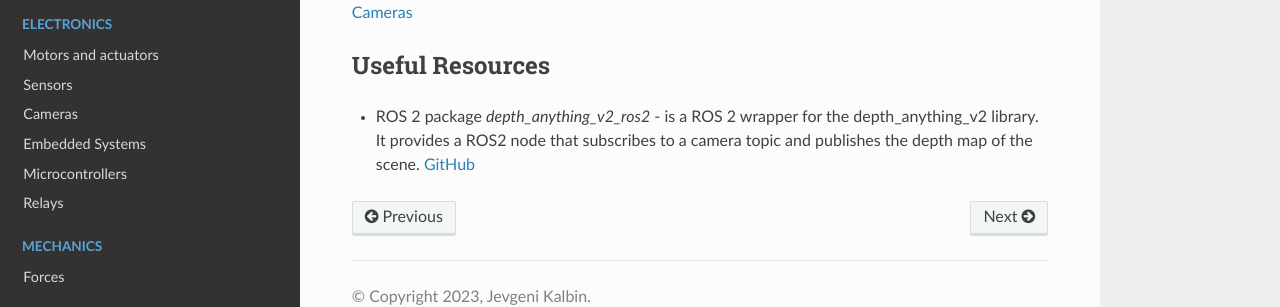
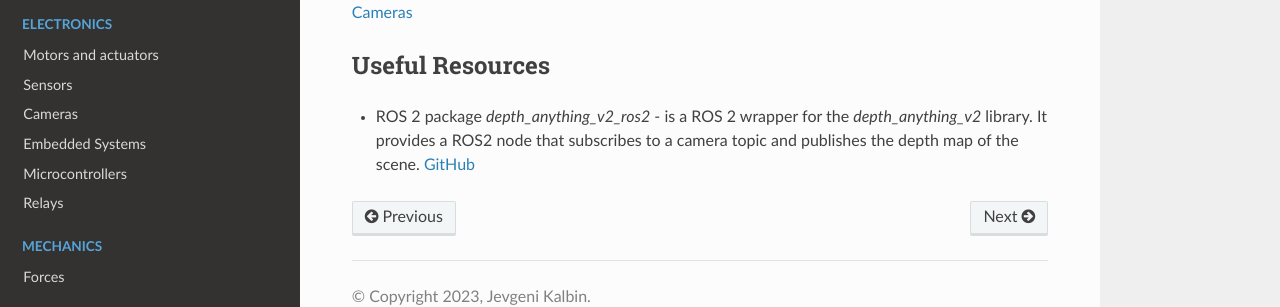
Before and after one commit to jevgenik/manuals, a Sphinx documentation site: the page built from source/files/software/ros2/computer_vision_in_ros.rst, in a window 1280 px wide and 900 px high, scrolled down 939 px. Shown: the part 534-841 px from the top of the window. Built offline with Sphinx 7.4.7 and the Read the Docs theme 2.0.0, drawn with Linux system fonts in a browser that asks for light colours.

```diff
--- a/source/files/software/ros2/computer_vision_in_ros.rst
+++ b/source/files/software/ros2/computer_vision_in_ros.rst
@@ -59,5 +59,5 @@ Cameras
 Useful Resources
 ================
 
-* ROS 2 package *depth_anything_v2_ros2* - is a ROS 2 wrapper for the depth_anything_v2 library. It provides a ROS2 node that subscribes
+* ROS 2 package *depth_anything_v2_ros2* - is a ROS 2 wrapper for the *depth_anything_v2* library. It provides a ROS2 node that subscribes
   to a camera topic and publishes the depth map of the scene. `GitHub <https://github.com/grupo-avispa/depth_anything_v2_ros2?tab=readme-ov-file>`_
```
